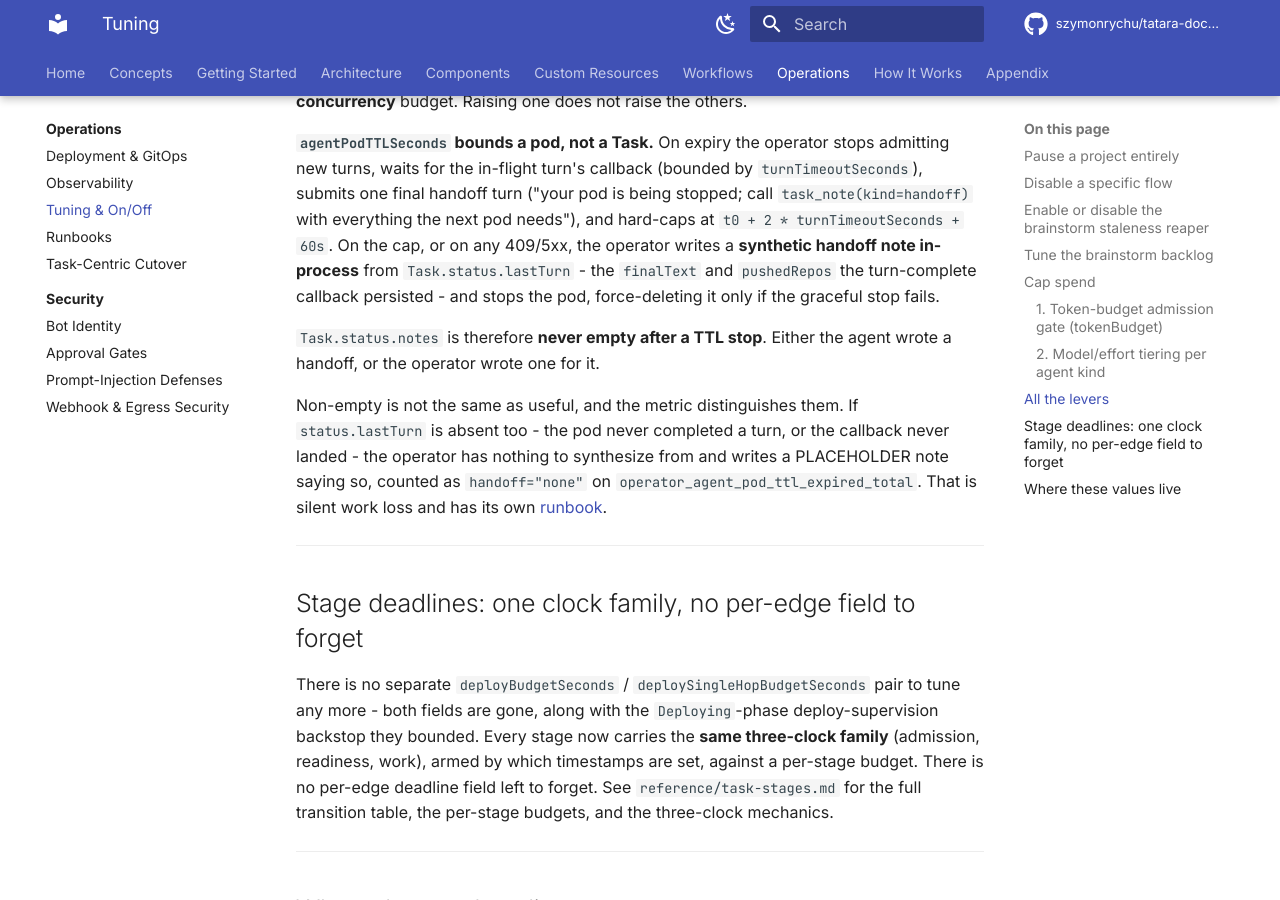
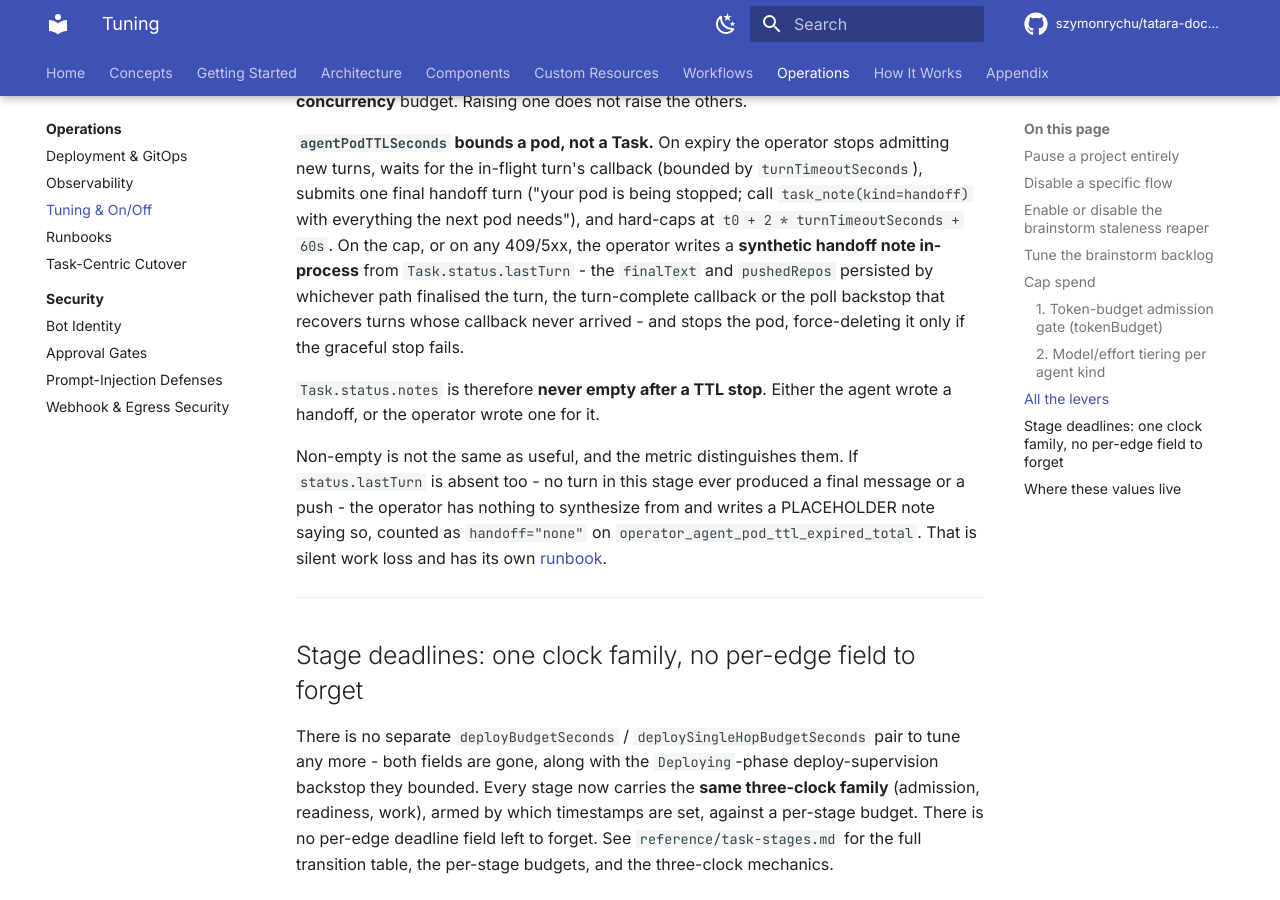
Before and after one commit to szymonrychu/tatara-documentation, an MkDocs documentation site: the page built from docs/operations/tuning.md, in a window 1280 px wide and 900 px high, scrolled down 5402 px. Built offline with MkDocs 1.6.1 and Material for MkDocs 9.7.7, drawn with Linux system fonts in a browser that asks for light colours; comment, search, counter and statistics services are not loaded; the version menu is left out.

Commit message:
docs: the poll backstop also writes status.lastTurn
Follows tatara-operator#531 round 3. Two claims went stale and one
benign case was missing:

- status.lastTurn is written by both paths that finalise a turn, not
  just the turn-complete callback. The runbook's diagnosis step now says
  the grep covers both writers, and that a backstop-recovered turn
  carries finalText only (pushedRepos is on the callback wire and
  nowhere else, so a note built from one lists no repos).
- It holds the most recent turn that PRODUCED anything, not the last one
  to complete. A turn finishing empty leaves the previous payload
  standing, which adds a second benign absent case: every turn in the
  stage finished empty. stats.turns > 0 with an absent lastTurn is the
  signature.

```diff
--- a/docs/operations/tuning.md
+++ b/docs/operations/tuning.md
@@ -232,16 +232,17 @@ stops admitting new turns, waits for the in-flight turn's callback (bounded by
 stopped; call `task_note(kind=handoff)` with everything the next pod needs"),
 and hard-caps at `t0 + 2 * turnTimeoutSeconds + 60s`. On the cap, or on any
 409/5xx, the operator writes a **synthetic handoff note in-process** from
-`Task.status.lastTurn` - the `finalText` and `pushedRepos` the turn-complete
-callback persisted - and stops the pod, force-deleting it only if the graceful
-stop fails.
+`Task.status.lastTurn` - the `finalText` and `pushedRepos` persisted by whichever
+path finalised the turn, the turn-complete callback or the poll backstop that
+recovers turns whose callback never arrived - and stops the pod, force-deleting
+it only if the graceful stop fails.
 
 `Task.status.notes` is therefore **never empty after a TTL stop**. Either the
 agent wrote a handoff, or the operator wrote one for it.
 
 Non-empty is not the same as useful, and the metric distinguishes them. If
-`status.lastTurn` is absent too - the pod never completed a turn, or the
-callback never landed - the operator has nothing to synthesize from and writes a
+`status.lastTurn` is absent too - no turn in this stage ever produced a final
+message or a push - the operator has nothing to synthesize from and writes a
 PLACEHOLDER note saying so, counted as `handoff="none"` on
 `operator_agent_pod_ttl_expired_total`. That is silent work loss and has its own
 [runbook](runbooks.md#tatara-runbook-operator-agent-pod-ttl-stopped-with-no-handoff-captured).
```
Also changed, not shown: docs/operations/runbooks.md (+5 -2 lines).
